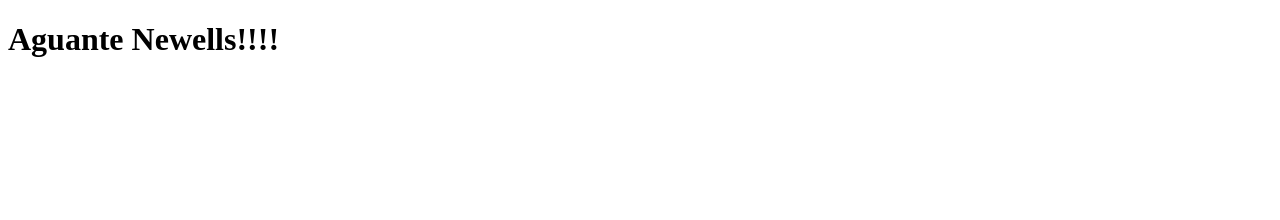
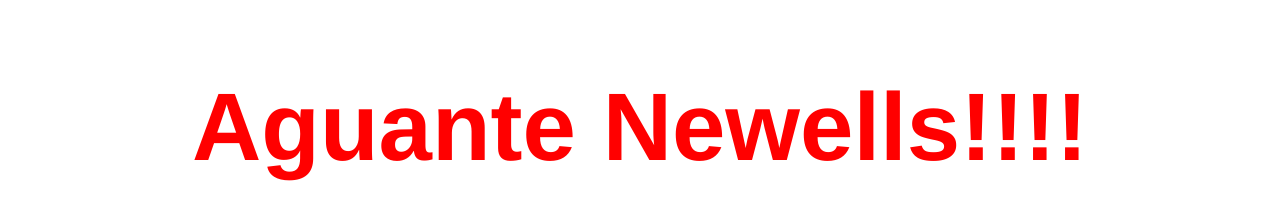
Before and after one commit to santiagotrini/newells, a plain HTML site: page index.html in a window 1280 px wide. Drawn offline with Linux system fonts and the light colour scheme.

Commit message:
segunda version ahora con CSS

```diff
--- a/index.html
+++ b/index.html
@@ -3,6 +3,7 @@
 <head>
   <meta charset="utf-8">
   <title>Aguante Newells</title>
+  <link rel="stylesheet" href="styles.css">
 </head>
 <body>
   <h1>Aguante Newells!!!!</h1>
--- /dev/null
+++ b/styles.css
@@ -0,0 +1,8 @@
+body {
+  font-family: Helvetica,Arial,sans-serif;
+  font-size: 3em;
+  display: flex;
+  justify-content: center;
+  align-items: center;
+  color: red;
+}
```
